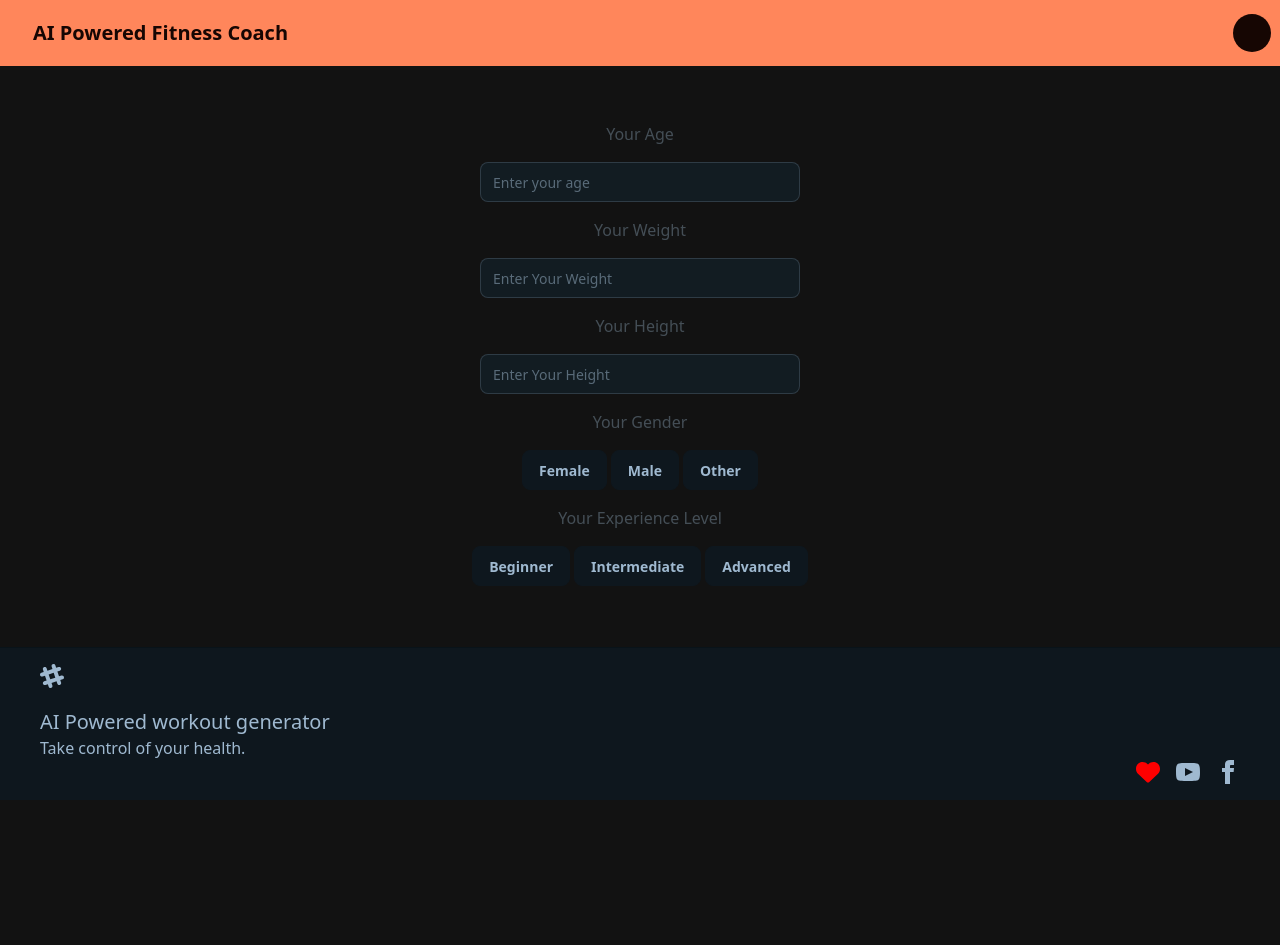
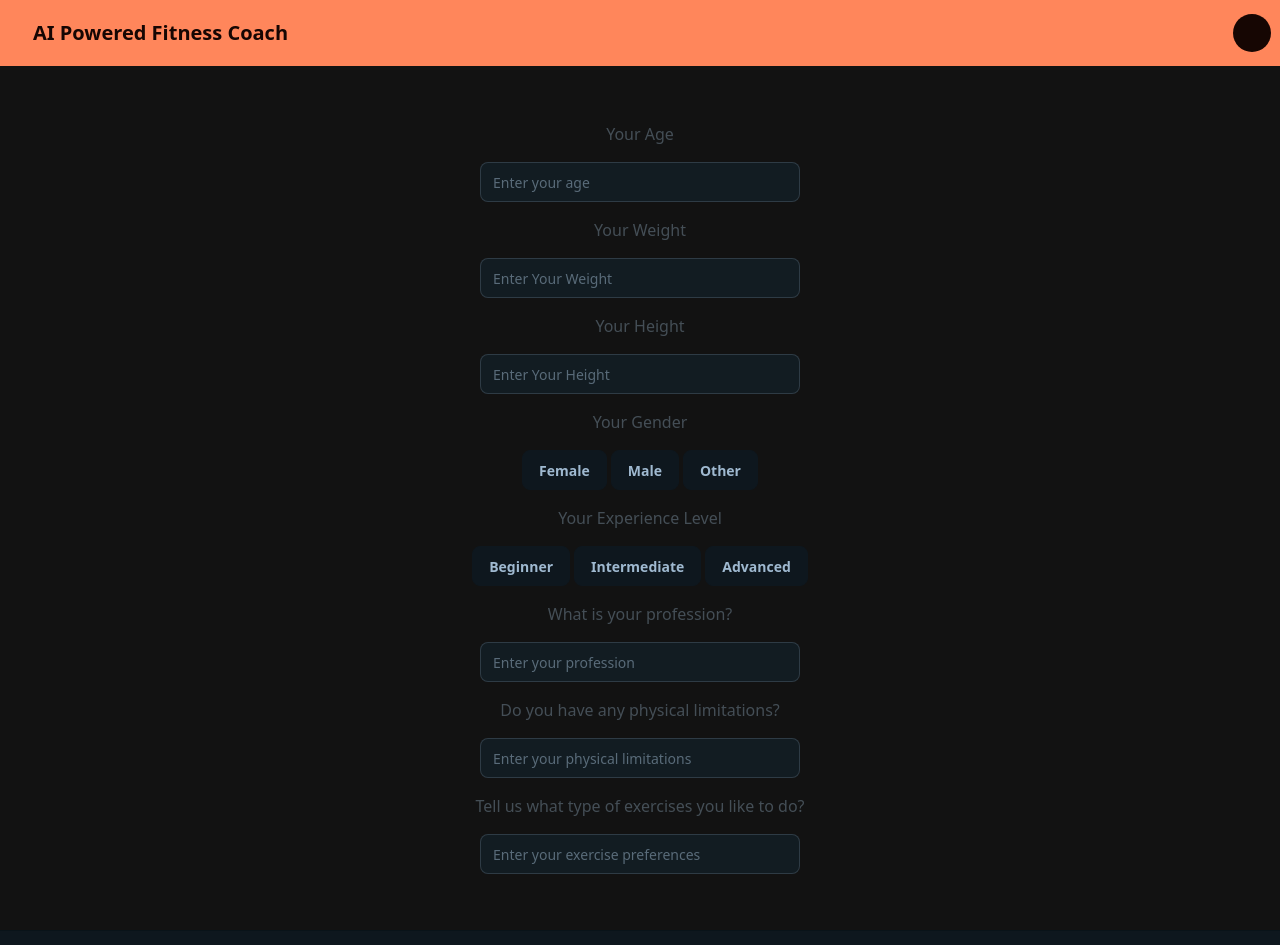
Before and after one commit to harjot85/ai-wog-vite, a React (Vite) app: page /user-profile in a window 1280 px wide. Shown: the top 945 px of the page. Before the commit the page ends 800 px from the top, so only its background shows below. Built offline with nearby package versions, Linux system fonts and the light colour scheme; no server answers.

Commit message:
Add profession and exercise preference inputs to Statistics component | Integrate react-toastify for notifications

```diff
--- a/package.json
+++ b/package.json
@@ -19,6 +19,7 @@
     "react-hook-form": "^7.67.0",
     "react-icons": "^5.5.0",
     "react-router": "^7.9.6",
+    "react-toastify": "^11.0.5",
     "tailwindcss": "^4.1.17"
   },
   "devDependencies": {
--- /dev/null
+++ b/src/components/User/Equipment/Equipment.tsx
@@ -0,0 +1,17 @@
+const Equipment = () => {
+    return (
+        <div className="flex flex-col gap-4 items-center justify-center">
+            <label className="dui-label">
+                <span className="dui-label">What Equipment do you have</span>
+            </label>
+            <input
+                name="equipment"
+                type="text"
+                placeholder=""
+                className="dui-input"
+            />
+        </div>
+    );
+};
+
+export default Equipment;
--- /dev/null
+++ b/src/components/User/Goals/Goals.tsx
@@ -0,0 +1,13 @@
+const Goals = () => {
+    return (
+        // TODO: Breakdown the goals into smaller questions like PTs do in that form
+        <div className="flex flex-col gap-4 items-center justify-center">
+            <label className="dui-label">
+                <span className="dui-label">What are your Goals?</span>
+            </label>
+            <textarea name="goals" placeholder="" className="dui-textarea " />
+        </div>
+    );
+};
+
+export default Goals;
--- a/src/components/User/Statistics/Statistics.tsx
+++ b/src/components/User/Statistics/Statistics.tsx
@@ -80,6 +80,40 @@ const Statistics = () => {
                     aria-label="Advanced"
                 />
             </form>
+
+            <label className="dui-label">
+                <span className="dui-label">What is your profession?</span>
+            </label>
+            <input
+                name="profession"
+                type="text"
+                placeholder="Enter your profession"
+                className="dui-input"
+            />
+
+            <label className="dui-label">
+                <span className="dui-label">
+                    Do you have any physical limitations?
+                </span>
+            </label>
+            <input
+                name="physicalLimitations"
+                type="text"
+                placeholder="Enter your physical limitations"
+                className="dui-input"
+            />
+
+            <label className="dui-label">
+                <span className="dui-label">
+                    Tell us what type of exercises you like to do?
+                </span>
+            </label>
+            <input
+                name="exercisePreferences"
+                type="text"
+                placeholder="Enter your exercise preferences"
+                className="dui-input"
+            />
         </div>
     );
 };
--- a/src/pages/Home.tsx
+++ b/src/pages/Home.tsx
@@ -1,3 +1,6 @@
+import Equipment from '../components/User/Equipment/Equipment';
+import Goals from '../components/User/Goals/Goals';
+
 function Home() {
     return (
         <div className="flex flex-col min-h-screen">
@@ -18,33 +21,6 @@ function Home() {
 
 export default Home;
 
-const Equipment = () => {
-    return (
-        <div className="flex flex-col gap-4 items-center justify-center">
-            <label className="dui-label">
-                <span className="dui-label">What Equipment do you have</span>
-            </label>
-            <input
-                name="equipment"
-                type="text"
-                placeholder=""
-                className="dui-input"
-            />
-        </div>
-    );
-};
-
-const Goals = () => {
-    return (
-        <div className="flex flex-col gap-4 items-center justify-center">
-            <label className="dui-label">
-                <span className="dui-label">What are your Goals?</span>
-            </label>
-            <textarea name="goals" placeholder="" className="dui-textarea " />
-        </div>
-    );
-};
-
 const Actions = () => {
     return (
         <div className="flex flex-col gap-4 items-center justify-center">
```
Also changed, not shown: 1 other file (tests, documents, lock files or other folders).
